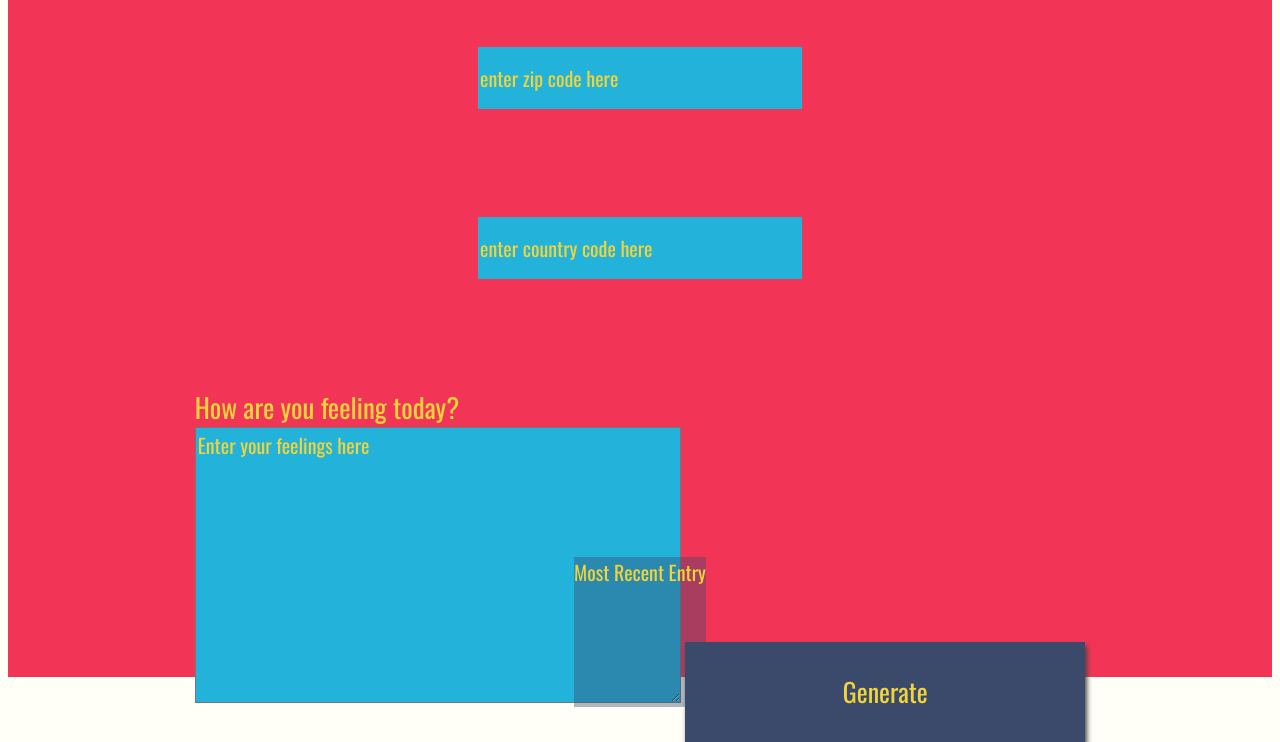
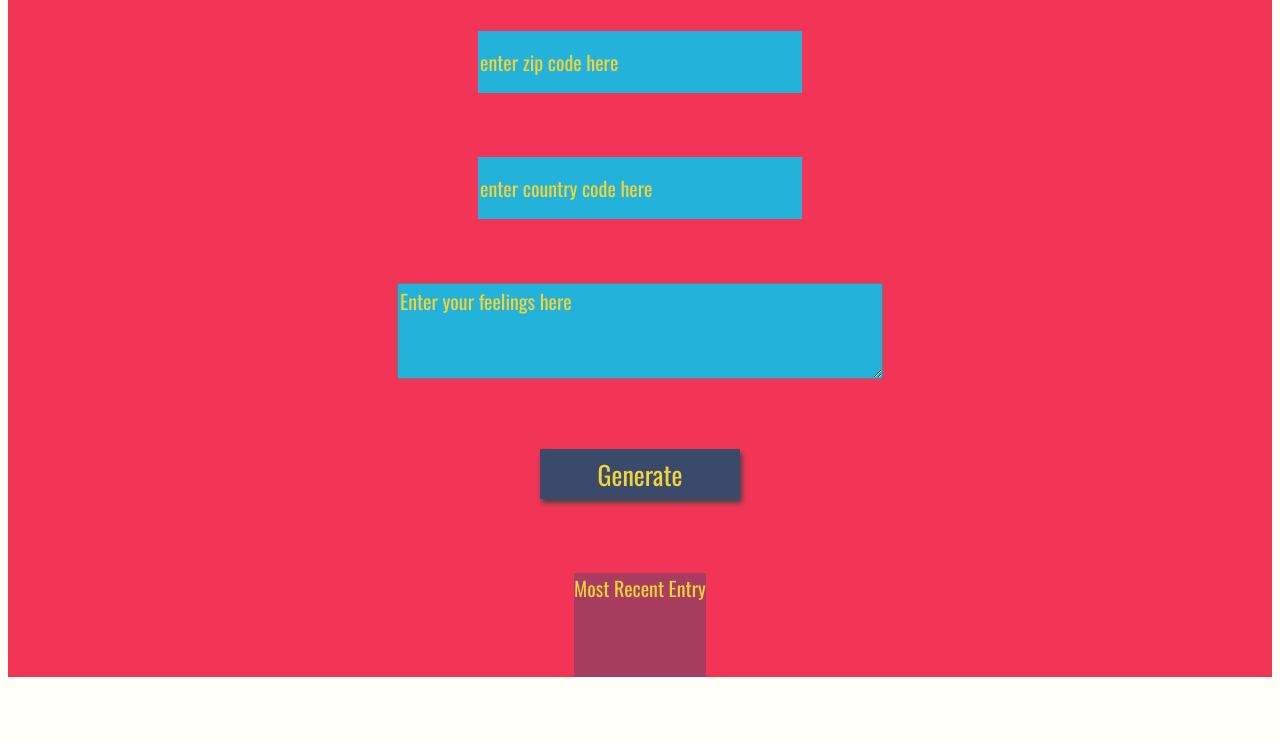
Before and after one commit to iuliabivolaru/weather-journal-app, a plain HTML site: page website/index.html in a window 1280 px wide. Shown: the part 131-873 px from the top of the page. After the commit the page ends 816 px from the top, so only its background shows below. Drawn offline with nearby package versions, Linux system fonts and the light colour scheme; a web font is replaced by a local one.

Commit message:
Do a small style update

```diff
--- a/website/index.html
+++ b/website/index.html
@@ -18,10 +18,9 @@
     <input type="text" id="country" placeholder="enter country code here">
   </div>
   <div class ="holder feel">
-    <label for="feelings">How are you feeling today?</label>
-    <textarea class= "myInput" id="feelings" placeholder="Enter your feelings here" rows="9" cols="50"></textarea>
-    <button id="generate" type = "submit"> Generate </button>
+    <textarea class= "myInput" id="feelings" placeholder="Enter your feelings here" rows="3" cols="50"></textarea>
   </div>
+  <button id="generate" type = "submit"> Generate </button>
   <div class ="holder entry">
     <div class = "title">Most Recent Entry</div>
      <div id = "entryHolder">
--- a/website/style.css
+++ b/website/style.css
@@ -5,7 +5,7 @@ body{
 
 #app{
     display: grid;
-    grid-auto-rows: minmax(150px, auto);
+    grid-auto-rows: minmax(60px, auto);
     justify-items: center;
     /* grid-template-columns:  */
     height:100vh;
@@ -67,8 +67,8 @@ input{
 }
 
 button{
-    width: 400px;
-    height: 100px;
+    width: 200px;
+    height: 50px;
     background: #3b4a6b;
     color: #f0d43a;
     font-size: 26px;
```
